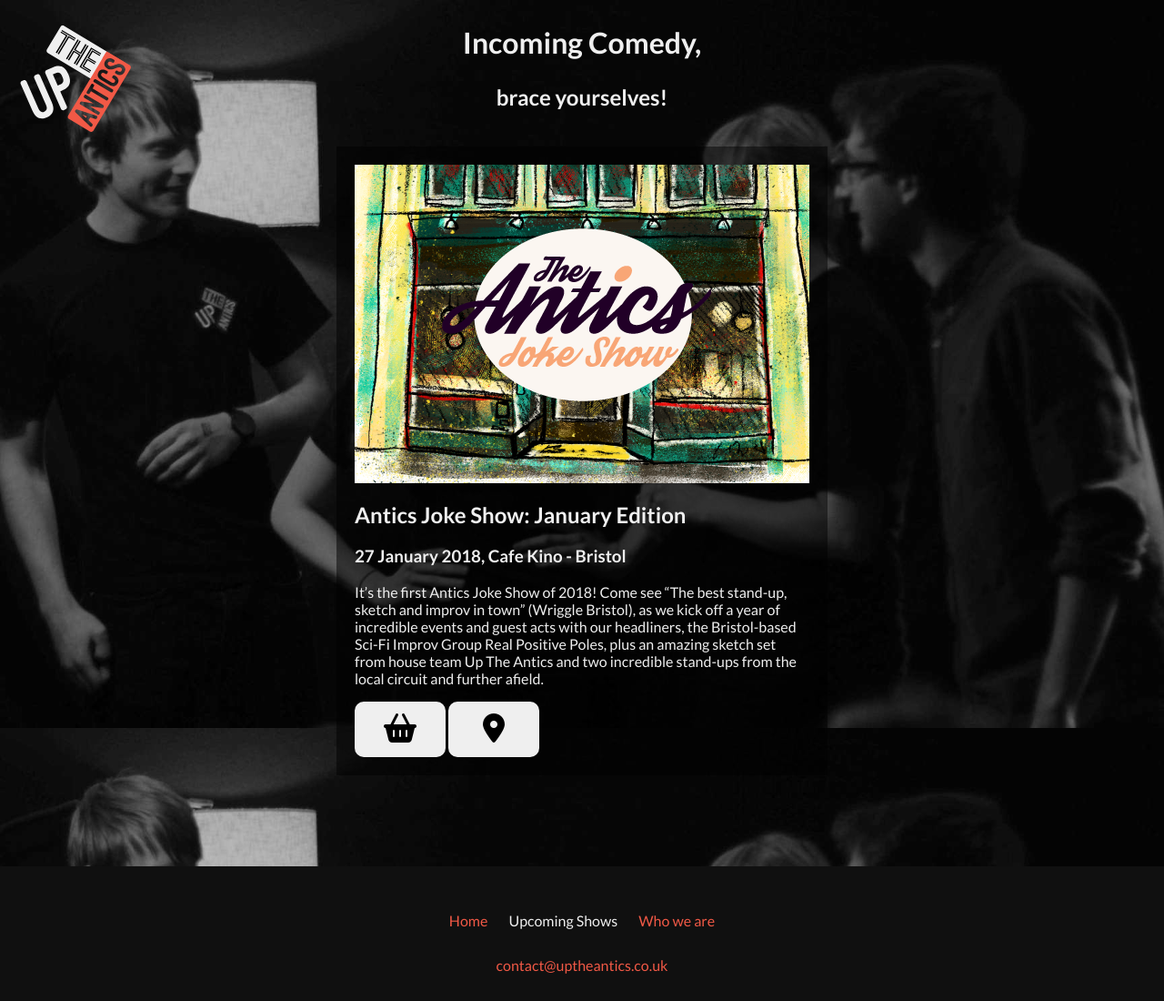
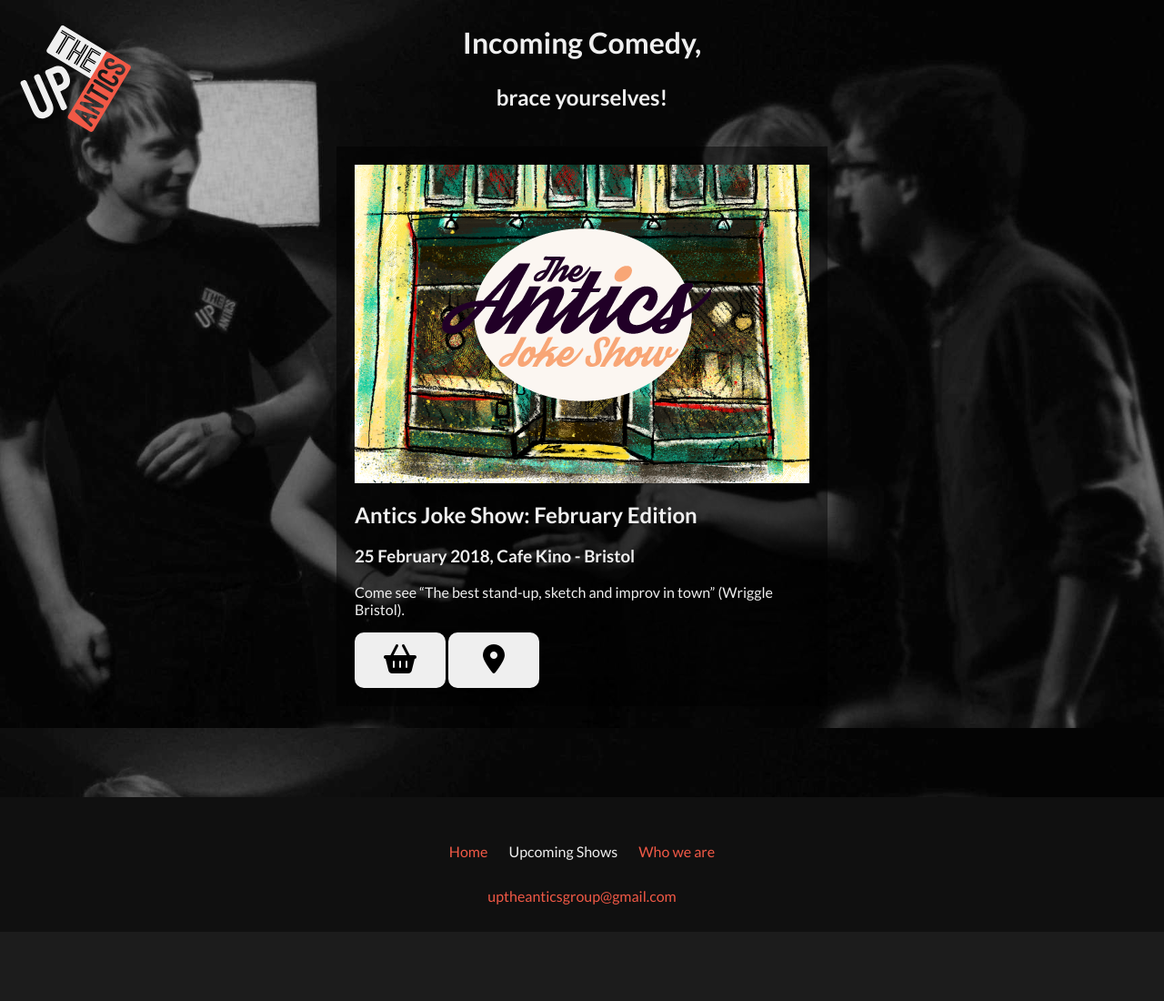
Before and after one commit to MichaelHayward/uptheantics.co.uk, a plain HTML site: page docs/events.html in a window 1280 px wide. Shown: the whole page at 91% size. After the commit the page ends 1024 px from the top, so only its background shows below. Drawn offline with nearby package versions, Linux system fonts and the light colour scheme.

Commit message:
changed the contact email address and optimised one of the background images

```diff
--- a/docs/events.html
+++ b/docs/events.html
@@ -20,10 +20,10 @@
 
 			<div class="eventsTile">
 				<div class="eventsTileHero"><img src="ajs.png"></div> <!-- In this frame put header image for event -->
-				<h2>Antics Joke Show: January Edition</h2>
-				<h3>27 January 2018, Cafe Kino - Bristol</h3>
-				<p>It’s the first Antics Joke Show of 2018! Come see “The best stand-up, sketch and improv in town” (Wriggle Bristol), as we kick off a year of incredible events and guest acts with our headliners, the Bristol-based Sci-Fi Improv Group Real Positive Poles, plus an amazing sketch set from house team Up The Antics and two incredible stand-ups from the local circuit and further afield. </p>
-				<a target="blank" href="https://www.getawriggleon.com/o/bristol-up-the-antics-sketch-improv-comedy-caf-kino-antics-joke-show-ft-real-positive-poles"
+				<h2>Antics Joke Show: February Edition</h2>
+				<h3>25 February 2018, Cafe Kino - Bristol</h3>
+				<p>Come see “The best stand-up, sketch and improv in town” (Wriggle Bristol).</p>
+				<a target="blank" href=""
 				class="eventLink" title="'Get me some tickets!'"><button class="eventButton">
 					<i class="fa fa-shopping-basket"></i></button>
 				</a>
--- a/docs/mailHider.js
+++ b/docs/mailHider.js
@@ -1,7 +1,7 @@
 $(document).ready(function(){
-	var e = "contact";
-	var t = "uptheantics";
-	var n = ".co.uk";
+	var e = "uptheanticsgroup";
+	var t = "gmail";
+	var n = ".com";
 	var r = "mailto:" + e + '@' + t + n;
 	var w = e + '@' + t + n;
 	$(".contactEmail").attr("href", r).html(w);
```
Also changed, not shown: docs/who-we-are-background.jpg.
